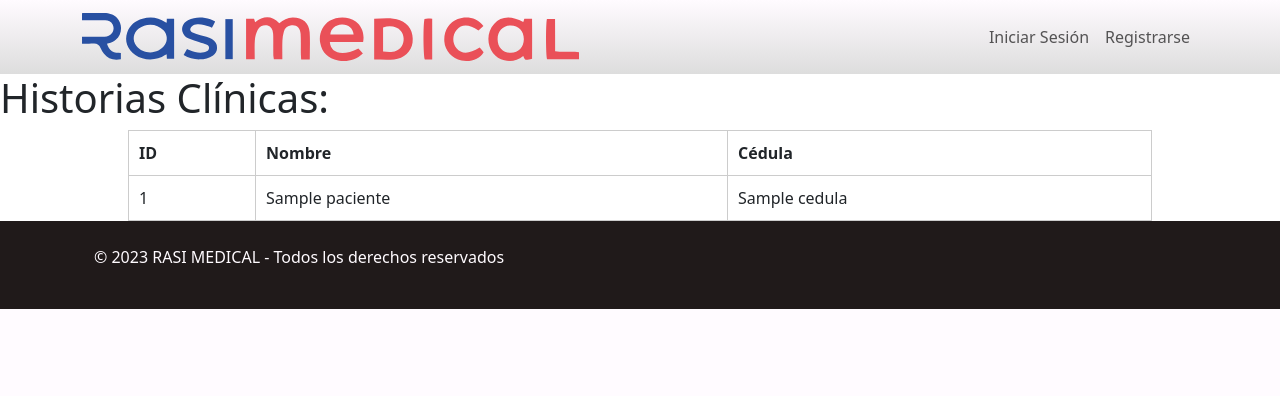
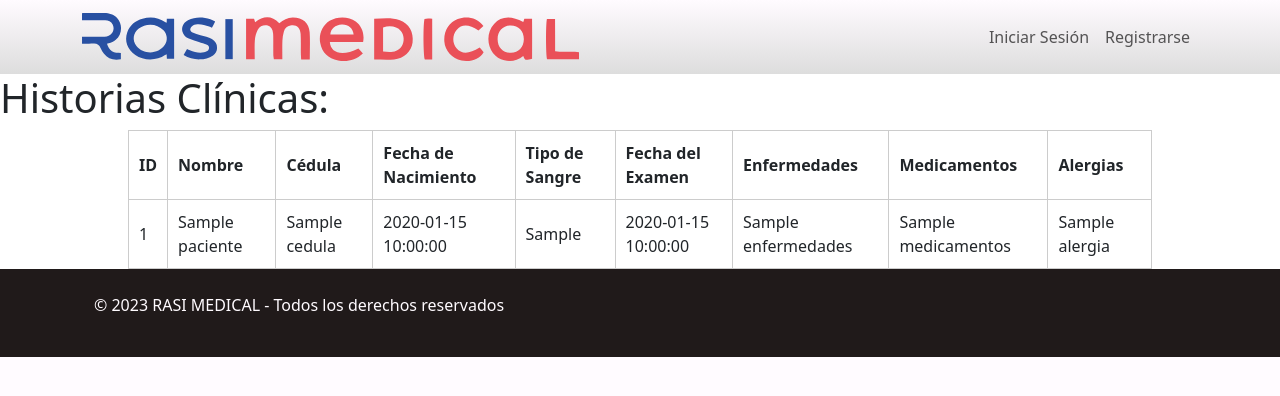
Before and after one commit to RaulRinconX/flask-app-web, a Flask app: template src/templates/auth/historias.html in a window 1280 px wide. Shown: the top 396 px of the page. Run offline with Flask 3, Linux system fonts and the light colour scheme; the template is opened without the code that fills it: most values are stand-ins (such as "Sample title", 1, 10 or a date in 2020); some libraries are stand-ins or nearby versions.

Commit message:
me mame de la tabla

```diff
--- a/src/templates/auth/historias.html
+++ b/src/templates/auth/historias.html
@@ -15,87 +15,27 @@
           <th>ID</th>
           <th>Nombre</th>
           <th>Cédula</th>
+          <th>Fecha de Nacimiento</th>
+          <th>Tipo de Sangre</th>
+          <th>Fecha del Examen</th>
+          <th>Enfermedades</th>
+          <th>Medicamentos</th>
+          <th>Alergias</th>
       </tr>
       {% for paciente in json_data %}
       <tr class="popup-trigger" data-id="{{ paciente.id }}">
           <td>{{ paciente.id }}</td>
           <td>{{ paciente.nombre }}</td>
           <td>{{ paciente.cedula }}</td>
+          <td>{{ paciente.fecha_nacimiento }}</td>
+          <td>{{ tipo_sangre }}</td>
+          <td>{{ fecha_examen }}</td>
+          <td>{{ enfermedades }}</td>
+          <td>{{ medicamentos }}</td>
+          <td>{{ alergia }}</td>
+
       </tr>
       {% endfor %}
   </table>
-
-  <div id="popup" class="popup">
-      <div class="popup-content">
-          <span class="popup-close" onclick="closePopup()">&times;</span>
-          <h2>Detalles de la Historia Médica</h2>
-          <table id="detalles-table">
-              <tr>
-                  <th>ID</th>
-                  <th>Nombre</th>
-                  <th>Cédula</th>
-                  <th>Fecha de Nacimiento</th>
-                  <th>Tipo de Sangre</th>
-                  <th>Fecha del Examen</th>
-                  <th>Enfermedades</th>
-                  <th>Medicamentos</th>
-                  <th>Alergias</th>
-              </tr>
-          </table>
-      </div>
-  </div>
-
-  <script>
-
-    function openPopup() {
-        var popup = document.getElementById('popup');
-        popup.style.display = 'block';
-    }
-
-    function closePopup() {
-        var popup = document.getElementById('popup');
-        popup.style.display = 'none';
-    }
-
-    function loadPatientDetails(patientId) {
-        var patient = json_data[patientId];
-        if (patient) {
-            var table = document.getElementById('detalles-table');
-
-            // Limpia la tabla antes de llenarla con nuevos detalles
-            table.innerHTML = "";
-
-            // Obtén la primera fila (encabezados) de la tabla
-            var headerRow = table.insertRow();
-            for (var key in patient) {
-                if (patient.hasOwnProperty(key)) {
-                    var headerCell = document.createElement("th");
-                    headerCell.textContent = key;
-                    headerRow.appendChild(headerCell);
-                }
-            }
-
-            // Crea una fila para los valores del paciente
-            var valueRow = table.insertRow();
-            for (var key in patient) {
-                if (patient.hasOwnProperty(key)) {
-                    var valueCell = valueRow.insertCell();
-                    valueCell.textContent = patient[key];
-                }
-            }
-        }
-    }
-
-    document.addEventListener('DOMContentLoaded', function() {
-        var popupTriggers = document.querySelectorAll('.popup-trigger');
-        for (var i = 0; i < popupTriggers.length; i++) {
-            popupTriggers[i].addEventListener('click', function() {
-                openPopup();
-                var patientId = this.getAttribute('data-id');
-                loadPatientDetails(patientId);
-            });
-        }
-    });
-  </script>
 </body>
 {% endblock %}
```
